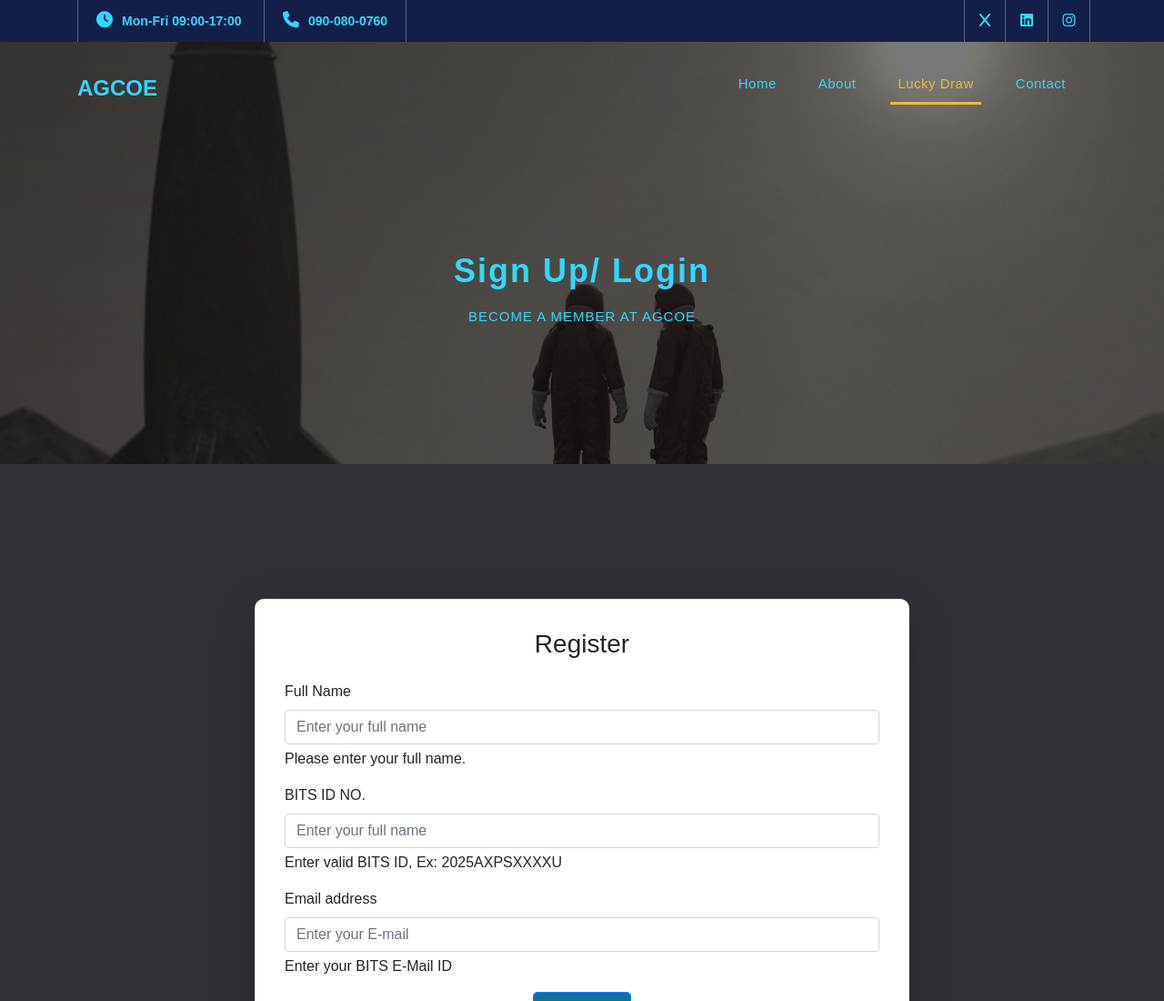
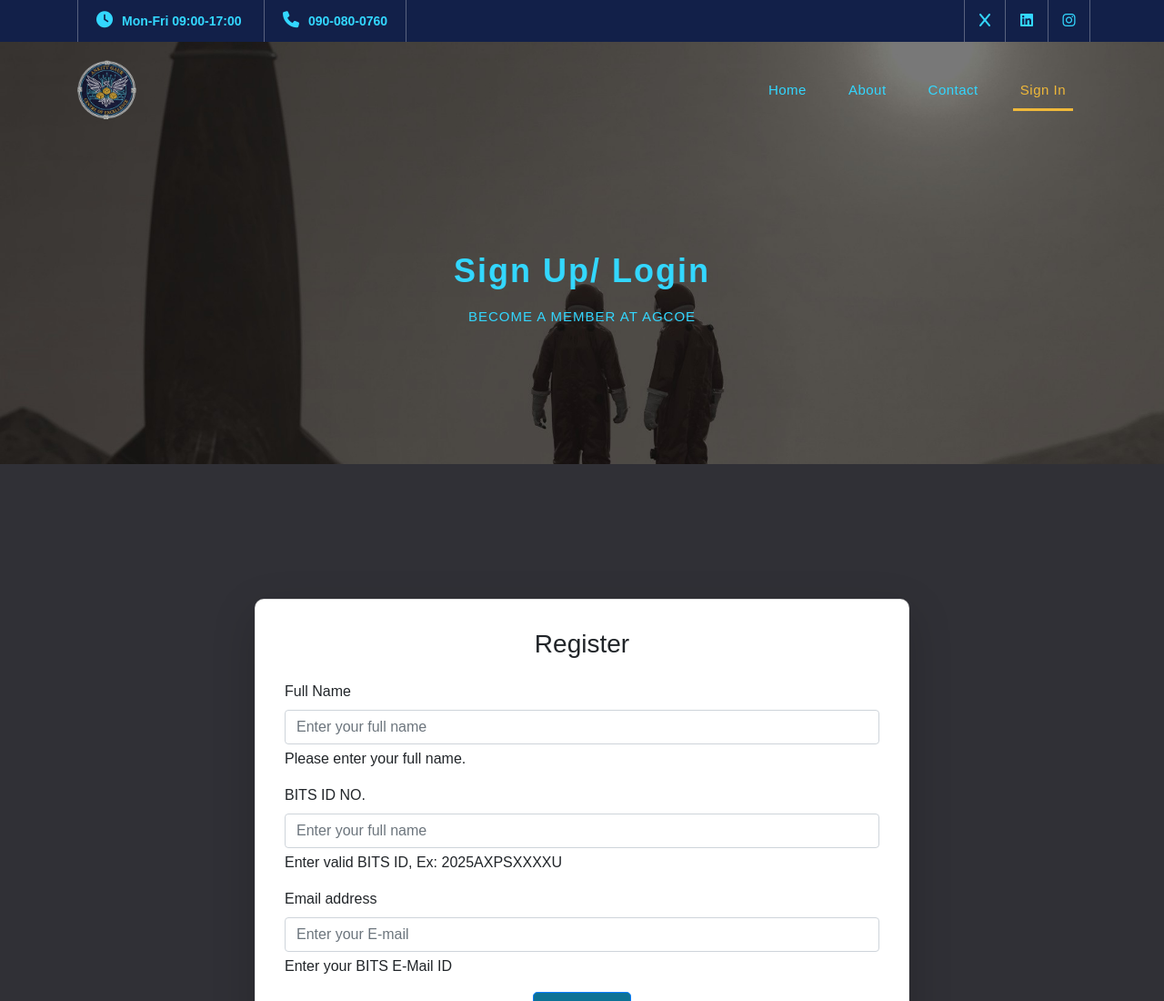
Before and after one commit to armaaxs/agcoe-site, a website: page signin.html in a window 1280 px wide. Shown: the top 1100 px of the page at 91% size. Drawn offline with Linux system fonts and the light colour scheme.

Commit message:
corrected headers, color scheme

```diff
--- a/signin.html
+++ b/signin.html
@@ -42,7 +42,7 @@ https://templatemo.com/tm-545-finance-business
     <!-- ***** Preloader End ***** -->
 
     <!-- Header -->
-     <div class="sub-header">
+ <div class="sub-header">
       <div class="container">
         <div class="row">
           <div class="col-md-8 col-xs-12">
@@ -66,13 +66,15 @@ https://templatemo.com/tm-545-finance-business
     <header class="">
       <nav class="navbar navbar-expand-lg">
         <div class="container">
-          <a class="navbar-brand" href="index.html"><h2>AGCOE</h2></a>
+          <a class="logo-button" href="index.html">
+            <img class="logo" src="./assets/images/AGCOE-logo-no-bg.png"/>
+          </a>
           <button class="navbar-toggler" type="button" data-toggle="collapse" data-target="#navbarResponsive" aria-controls="navbarResponsive" aria-expanded="false" aria-label="Toggle navigation">
             <span class="navbar-toggler-icon"></span>
           </button>
           <div class="collapse navbar-collapse" id="navbarResponsive">
             <ul class="navbar-nav ml-auto">
-              <li class="nav-item">
+              <li class="nav-item ">
                 <a class="nav-link" href="index.html">Home
                   <span class="sr-only">(current)</span>
                 </a>
@@ -80,11 +82,14 @@ https://templatemo.com/tm-545-finance-business
               <li class="nav-item">
                 <a class="nav-link" href="about.html">About</a>
               </li>
-              <li class="nav-item active">
-                <a class="nav-link" href="luckydraw.html">Lucky Draw</a>
-              </li>
+              <!-- <li class="nav-item">
+                <a class="nav-link" href="services.html">Lucky Draw</a>
+              </li> -->
               <li class="nav-item">
                 <a class="nav-link" href="contact.html">Contact</a>
+              </li>
+                <li class="nav-item active">
+                <a class="nav-link" href="signin.html">Sign In</a>
               </li>
               <!-- <li class="nav-item">
                 <a class="nav-link" href="one-page.html">One Page</a>
```
Also changed, not shown: about.html (+6 -4 lines), contact.html (+7 -4 lines).
